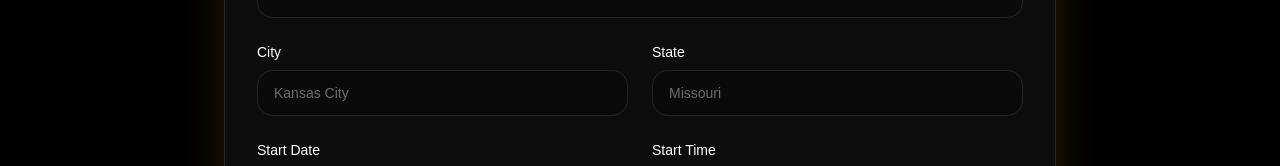
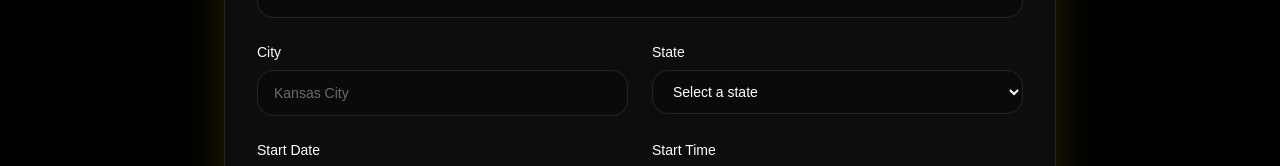
Before and after one commit to Hypeknight/HKV2, a Next.js app: page /dashboard/events/new/step-1 in a window 1280 px wide. Shown: the part 630-796 px from the top of the page. Built offline with nearby package versions, Linux system fonts and the light colour scheme; no server answers.

Commit message:
new state drop

```diff
--- a/app/dashboard/events/new/step-1/page.tsx
+++ b/app/dashboard/events/new/step-1/page.tsx
@@ -113,15 +113,70 @@ export default function NewEventStep1Page() {
   >
     State
   </label>
-              <input
+  <select
     id="state"
     name="state"
-                type="text"
     required
-                placeholder="Missouri"
-                className="w-full rounded-2xl border border-white/10 bg-black/20 px-4 py-3 text-white outline-none placeholder:text-white/40 focus:border-accent/50"
-              />
+    defaultValue=""
+    className="w-full rounded-2xl border border-white/10 bg-black/20 px-4 py-3 text-white outline-none focus:border-accent/50"
+  >
+    <option value="" disabled>
+      Select a state
+    </option>
+    <option value="AL">Alabama</option>
+    <option value="AK">Alaska</option>
+    <option value="AZ">Arizona</option>
+    <option value="AR">Arkansas</option>
+    <option value="CA">California</option>
+    <option value="CO">Colorado</option>
+    <option value="CT">Connecticut</option>
+    <option value="DE">Delaware</option>
+    <option value="FL">Florida</option>
+    <option value="GA">Georgia</option>
+    <option value="HI">Hawaii</option>
+    <option value="ID">Idaho</option>
+    <option value="IL">Illinois</option>
+    <option value="IN">Indiana</option>
+    <option value="IA">Iowa</option>
+    <option value="KS">Kansas</option>
+    <option value="KY">Kentucky</option>
+    <option value="LA">Louisiana</option>
+    <option value="ME">Maine</option>
+    <option value="MD">Maryland</option>
+    <option value="MA">Massachusetts</option>
+    <option value="MI">Michigan</option>
+    <option value="MN">Minnesota</option>
+    <option value="MS">Mississippi</option>
+    <option value="MO">Missouri</option>
+    <option value="MT">Montana</option>
+    <option value="NE">Nebraska</option>
+    <option value="NV">Nevada</option>
+    <option value="NH">New Hampshire</option>
+    <option value="NJ">New Jersey</option>
+    <option value="NM">New Mexico</option>
+    <option value="NY">New York</option>
+    <option value="NC">North Carolina</option>
+    <option value="ND">North Dakota</option>
+    <option value="OH">Ohio</option>
+    <option value="OK">Oklahoma</option>
+    <option value="OR">Oregon</option>
+    <option value="PA">Pennsylvania</option>
+    <option value="RI">Rhode Island</option>
+    <option value="SC">South Carolina</option>
+    <option value="SD">South Dakota</option>
+    <option value="TN">Tennessee</option>
+    <option value="TX">Texas</option>
+    <option value="UT">Utah</option>
+    <option value="VT">Vermont</option>
+    <option value="VA">Virginia</option>
+    <option value="WA">Washington</option>
+    <option value="WV">West Virginia</option>
+    <option value="WI">Wisconsin</option>
+    <option value="WY">Wyoming</option>
+    <option value="DC">District of Columbia</option>
+  </select>
 </div>
+
           </div>
 
           <div className="grid gap-6 md:grid-cols-2">
```
Lines whose indentation alone changed are shown as unchanged.
